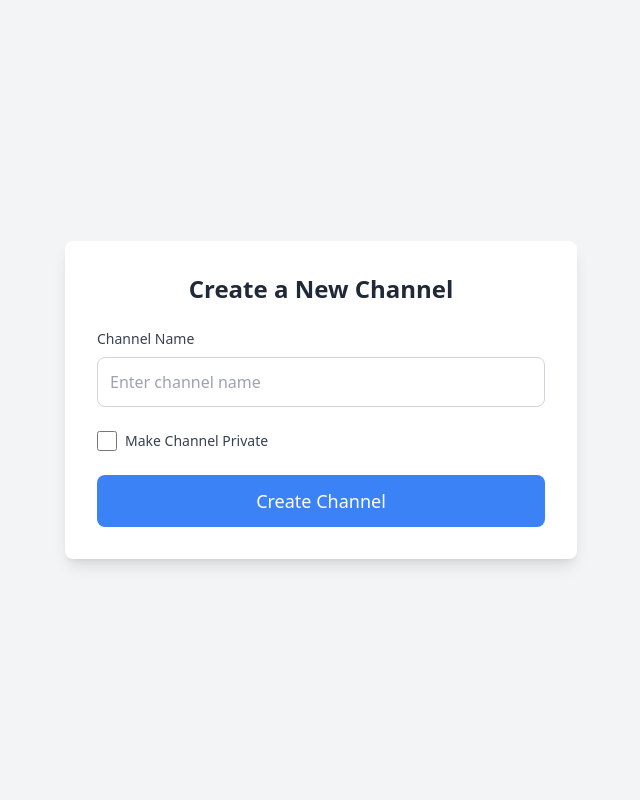
After one commit to CatalinPlesu/web-client, a Flask app: page /newchannel in a window 1280 px wide. The commit adds this page. Shown: the whole page, without its empty margins (319-959 px from the left). Run offline with Flask 3, Linux system fonts and the light colour scheme; data that the repository does not hold is empty; some libraries are stand-ins or nearby versions.

Commit message:
feat: create new chat

```diff
--- a/app.py
+++ b/app.py
@@ -138,6 +138,41 @@ def profile():
             print(f"Failed to update user data: {e}")
             return render_template('profile.html', user=updated_data)
 
+@app.route('/newchannel', methods=['GET', 'POST'])
+def newchannel():
+    if request.method == 'GET':
+        username = request.cookies.get('username')
+        jwt = request.cookies.get('jwt')
+        cursor = request.args.get('cursor', 0, type=int)
+        response = requests.get(f'http://localhost:2020/channels?cursor={cursor}')
+        data = response.json()
+        channels = data['items']
+        next_page = data.get('next')
+        response = requests.post(
+            "http://localhost:2020/users/auth",
+            json={"username": username, "jwt": jwt}
+        )
+        response.raise_for_status()
+        user_data = response.json()
+        return render_template('newchannel.html', user=user_data, channels=channels)
+
+    elif request.method == 'POST':
+        name = request.form['name']
+        is_public = 'is_private' not in request.form
+        owner_id = request.form['owner_id']
+
+        response = requests.post('http://localhost:2020/channels/', json={
+            'name': name,
+            'is_public': is_public,
+            'owner_id': owner_id,
+            'users_acces': [{'user_id': owner_id, 'is_admin': True, 'can_write': True}]
+        })
+
+        if response.status_code == 201:  # Channel created successfully
+            response_data = json.loads(response.text)
+            return redirect(url_for('chat_channel', uuid=response_data['uuid']))
+        else:
+            return redirect(url_for('newchannel'))
 
 @app.route('/chat/<uuid>', methods=['GET', 'POST'])
 def chat_channel(uuid):
--- a/templates/components/sidebar.html
+++ b/templates/components/sidebar.html
@@ -30,7 +30,7 @@
     </a>
 
     <!-- Floating Create Channel Button (bottom right) -->
-    <a href="{{ url_for('profile') }}" class="absolute bottom-5 right-5 bg-blue-600 text-white p-4 rounded-lg flex items-center justify-center hover:bg-blue-500">
+    <a href="{{ url_for('newchannel') }}" class="absolute bottom-5 right-5 bg-blue-600 text-white p-4 rounded-lg flex items-center justify-center hover:bg-blue-500">
         <span class="sr-only">Create Channel</span>
         <i class="fas fa-plus text-xl"></i>  <!-- Plus icon for create channel -->
     </a>
--- /dev/null
+++ b/templates/newchannel.html
@@ -0,0 +1,43 @@
+<!DOCTYPE html>
+<html lang="en">
+<head>
+    <meta charset="UTF-8">
+    <meta name="viewport" content="width=device-width, initial-scale=1.0">
+    <title>Create New Channel</title>
+    <!-- Tailwind CSS for styling -->
+    <script src="https://cdn.tailwindcss.com"></script>
+</head>
+<body class="bg-gray-100 h-screen flex items-center justify-center">
+
+    <!-- New Channel Form Container -->
+    <div class="bg-white p-8 rounded-lg shadow-lg w-full max-w-lg">
+        <h2 class="text-2xl font-semibold text-center text-gray-800 mb-6">Create a New Channel</h2>
+
+        <!-- Form Start -->
+        <form action="/newchannel" method="POST" class="space-y-6">
+
+            <!-- Channel Name Field -->
+            <div>
+                <label for="name" class="block text-sm font-medium text-gray-700">Channel Name</label>
+                <input type="text" name="name" id="name" required class="mt-2 p-3 w-full border border-gray-300 rounded-lg focus:outline-none focus:ring-2 focus:ring-blue-500 focus:border-transparent" placeholder="Enter channel name">
+            </div>
+
+            <!-- Make Private Toggle (Checkbox) -->
+            <div class="flex items-center">
+                <input type="checkbox" name="is_private" id="is_private" class="h-5 w-5 text-blue-500 rounded focus:ring-2 focus:ring-blue-500" />
+                <label for="is_private" class="ml-2 text-sm font-medium text-gray-700">Make Channel Private</label>
+            </div>
+
+            <!-- Owner ID (Hidden) -->
+            <input type="hidden" name="owner_id" value="{{ user.user_id }}">
+
+            <!-- Submit Button -->
+            <div>
+                <button type="submit" class="w-full py-3 bg-blue-500 text-white rounded-lg text-lg font-medium hover:bg-blue-600 focus:outline-none focus:ring-2 focus:ring-blue-500 focus:ring-offset-2">Create Channel</button>
+            </div>
+
+        </form>
+    </div>
+
+</body>
+</html>
```
